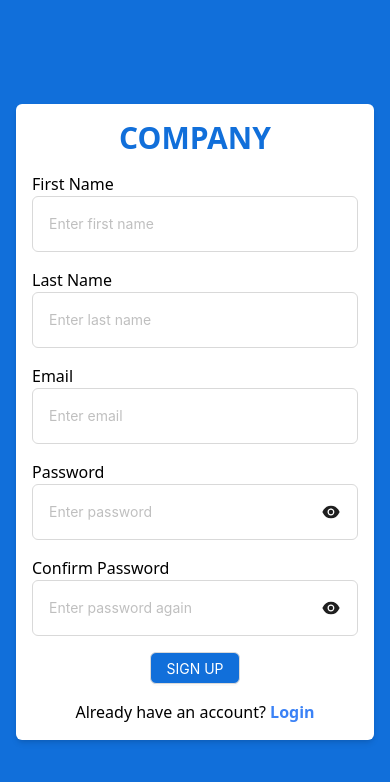
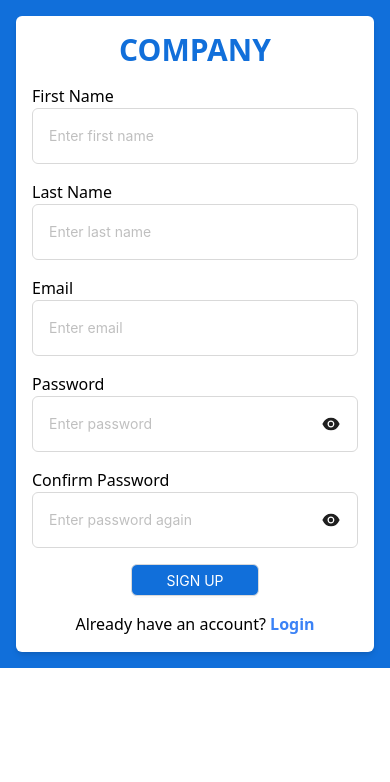
Before and after one commit to ShakibUddin/nextjs-antd-tailwind-boilerplate, a Next.js app: page /signup in a window 390 px wide. Shown: the top 782 px of the page. Built offline with nearby package versions, Linux system fonts and the light colour scheme.

Commit message:
updated login and signup page ui

```diff
--- a/pages/login/index.js
+++ b/pages/login/index.js
@@ -8,7 +8,7 @@ import InputField from "@/components/common/inputField";
 const Login = () => {
   return (
     <div className="w-full h-screen bg-[var(--brandColor)] flex justify-center items-center">
-      <div className="flex flex-col gap-4 justify-stretch p-4 m-4 rounded-md bg-white shadow-md w-full md:w-1/3 lg:w-1/4 ">
+      <div className="flex flex-col gap-4 justify-stretch p-4 m-4 rounded-md bg-white shadow-md w-full sm:w-2/3 md:w-2/3 lg:w-1/3">
         <span className="font-bold text-3xl text-[var(--brandColor)] text-center">
           COMPANY
         </span>
@@ -27,7 +27,7 @@ const Login = () => {
           }
           className="p-4"
         />
-        <Button className="bg-[var(--brandColor)] text-white mx-auto hover:text-[var(--brandColor)] hover:bg-white hover:border-2 hover:border-[var(--brandColor)]">
+        <Button className="bg-[var(--brandColor)] w-32 md:w-32 lg:w-48 h-8 md:h-8 lg:h-10  text-white mx-auto hover:text-[var(--brandColor)] hover:bg-white hover:border-2 hover:border-[var(--brandColor)]">
           LOGIN
         </Button>
         <p className="text-center">
--- a/pages/signup/index.js
+++ b/pages/signup/index.js
@@ -7,8 +7,8 @@ import InputField from "@/components/common/inputField";
 
 const Signup = () => {
   return (
-    <div className="w-full h-screen bg-[var(--brandColor)] flex justify-center items-center">
-      <div className="flex flex-col gap-4 justify-stretch p-4 m-4 rounded-md bg-white shadow-md w-full md:w-1/3 lg:w-1/4 ">
+    <div className="w-full h-auto bg-[var(--brandColor)] flex justify-center items-center">
+      <div className="flex flex-col gap-4 justify-stretch p-4 m-4 rounded-md bg-white shadow-md w-full sm:w-2/3 md:w-2/3 lg:w-1/3 overflow-auto">
         <span className="font-bold text-3xl text-[var(--brandColor)] text-center">
           COMPANY
         </span>
@@ -48,7 +48,7 @@ const Signup = () => {
           }
           className="p-4"
         />
-        <Button className="bg-[var(--brandColor)] text-white mx-auto hover:text-[var(--brandColor)] hover:bg-white hover:border-2 hover:border-[var(--brandColor)]">
+        <Button className="bg-[var(--brandColor)] text-white w-32 md:w-32 lg:w-48 h-8 md:h-8 lg:h-10 mx-auto hover:text-[var(--brandColor)] hover:bg-white hover:border-2 hover:border-[var(--brandColor)]">
           SIGN UP
         </Button>
         <p className="text-center">
--- a/styles/globals.css
+++ b/styles/globals.css
@@ -9,6 +9,7 @@
 body{
   width: 100vw;
   height: 100vh;
+  box-sizing: border-box
 }
 
 .input-title{
```
